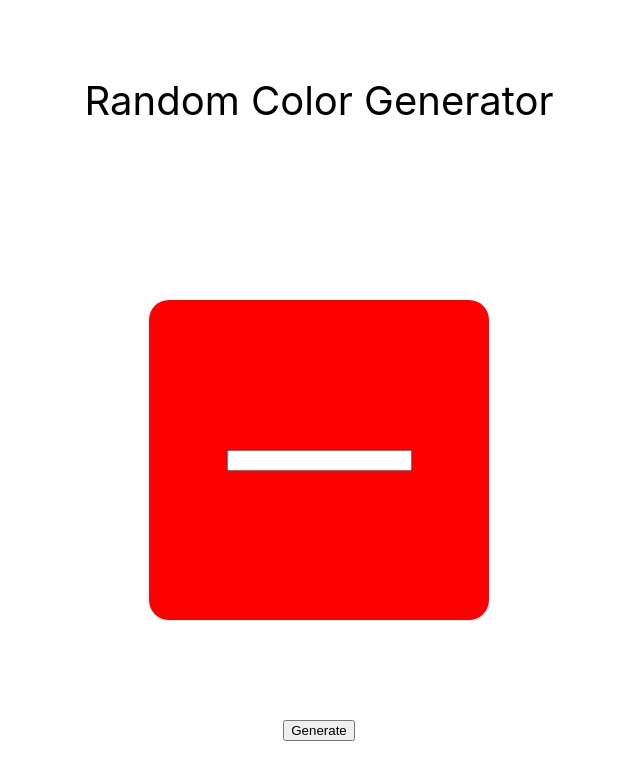
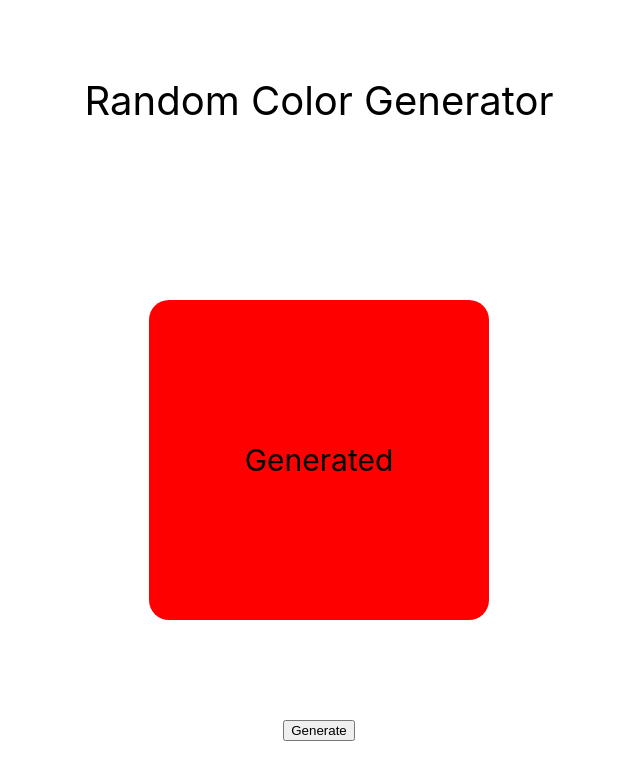
Before and after one commit to sawtoothridge13/pjct-react-1-random-color-generator, a React app: page / in a window 1280 px wide. Shown: the top 780 px of the page, without its empty margins (321-961 px from the left). Built offline with nearby package versions, Linux system fonts and the light colour scheme.

Commit message:
Add onClick function that generates random hex code

```diff
--- a/package.json
+++ b/package.json
@@ -7,6 +7,8 @@
     "@testing-library/react": "^13.0.0",
     "@testing-library/user-event": "^13.2.1",
     "@upleveled/react-scripts": "5.0.5",
+    "chalk": "^5.2.0",
+    "randomcolor": "^0.6.2",
     "react": "^18.2.0",
     "react-dom": "^18.2.0"
   },
@@ -35,6 +37,7 @@
     ]
   },
   "devDependencies": {
+    "@types/randomcolor": "^0.5.7",
     "@types/react": "^18.2.0",
     "@types/react-dom": "^18.2.1",
     "eslint-config-upleveled": "^4.1.9",
--- a/src/App.css
+++ b/src/App.css
@@ -18,7 +18,7 @@ header {
   padding: 0px;
 }
 
-.App > div {
+.App > span {
   background-color: #ff0000;
   display: flex;
   align-items: center;
--- a/src/App.js
+++ b/src/App.js
@@ -1,13 +1,16 @@
 import './App.css';
+import randomcolor from 'randomcolor';
+import { useState } from 'react';
+
+const randomColor = randomcolor;
 
 export default function App() {
+  const [color, setColor] = useState('');
   return (
     <div className="App">
       <header>Random Color Generator</header>
-      <div>
-        <input />
-      </div>
-      <button>Generate</button>
+      <span>Generated {color}</span>
+      <button onClick={() => setColor(randomColor)}>Generate</button>
     </div>
   );
 }
@@ -17,3 +20,20 @@ export default function App() {
   const newEmoji = nodeEmoji.random().emoji;
   setEmoji(newEmoji);
 }} */
+
+/* const [message, setMessage] = useState('');
+const [updated, setUpdated] = useState(message);
+
+const handleChange = (event) => {
+  setMessage(event.target.value);
+};
+
+const handleClick = () => {
+  setUpdated(message);
+}; */
+
+/*
+onClick={() => {
+  // 3. Generate and set a new value for the emoji
+  console.log(chalk.hex(randomColor));
+}} */
```
Also changed, not shown: 1 other file (tests, documents, lock files or other folders).
